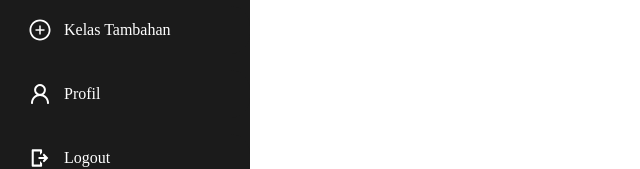
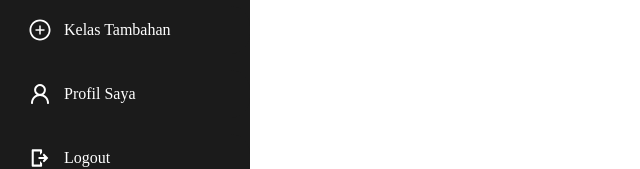
Before and after one commit to adimaspph/brives-frontend, a React (Create React App) app: page / in a window 1280 px wide. Shown: the part 470-639 px from the top of the page, without its empty margins (0-640 px from the left). Built offline with nearby package versions, Linux system fonts and the light colour scheme.

Commit message:
Add icon for sidebar

```diff
--- a/src/components/Sidebar/Sidebar.js
+++ b/src/components/Sidebar/Sidebar.js
@@ -34,8 +34,8 @@ export default function Sidebar(props) {
 					Kelas Tambahan
 				</Link>
 				<Link className="sidebar-menu-btn" to="/profil-saya">
-					<img src="/assets/account.svg" alt="" />
-					Profil
+					<img src="/assets/profil-saya.svg" alt="" />
+					Profil Saya
 				</Link>
 				<Link className="sidebar-menu-btn" to="/logout">
 					<img src="/assets/logout.svg" alt="" />
--- a/src/pages/Mapel/UpdateMapelComponent.jsx
+++ b/src/pages/Mapel/UpdateMapelComponent.jsx
@@ -25,6 +25,7 @@ class UpdateMapelComponent extends Component {
         this.changeListJenjangHandler = this.changeListJenjangHandler.bind(this);
         this.updateMapel = this.updateMapel.bind(this);
         this.cancel = this.cancel.bind(this);
+        this.editMapel = this.editMapel.bind(this);
     }
     componentDidMount() {
 
@@ -39,6 +40,11 @@ class UpdateMapelComponent extends Component {
                 deskripsi: mapel.result.deskripsi,
             });
         });
+    }
+
+    editMapel(idMapel) {
+        this.props.history.push(generatePath("/atur-mapel/:idMapel", { idMapel }));
+
     }
 
     updateMapel = (e) => {
@@ -128,7 +134,7 @@ class UpdateMapelComponent extends Component {
             <div className='outer'>
                 <ul class="breadcrumb">
                     <li><a href="/atur-mapel">Daftar Mata Pelajaran</a></li>
-                    <li><a href="/atur-mapel">Detail Mata Pelajaran</a></li>
+                    <li><a onClick={() => this.editMapel(this.state.idMapel)}>Detail Mata Pelajaran</a></li>
                     <li className='bractive'>Update Mata Pelajaran</li>
                 </ul>
 
```
Also changed, not shown: public/assets/account.svg, public/assets/profil-saya.svg (added).
